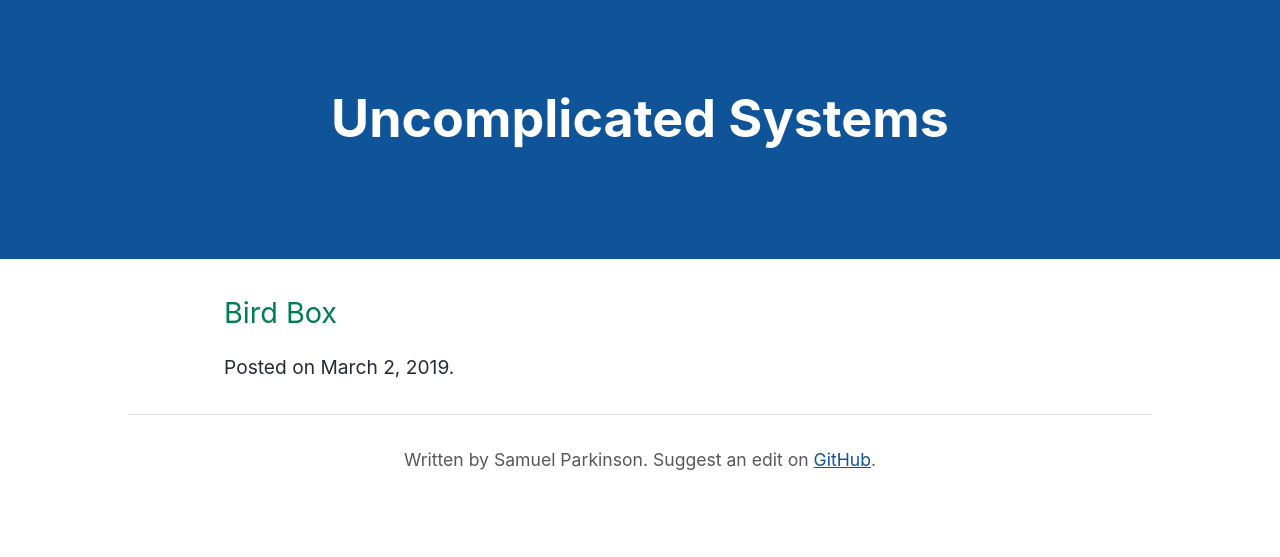
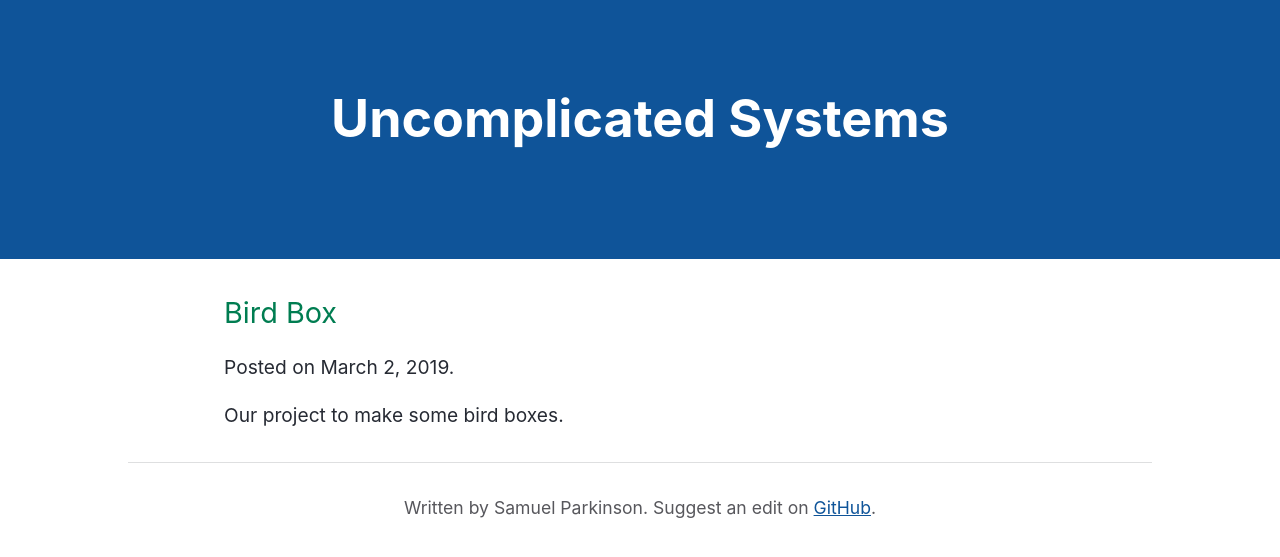
Before and after one commit to sjparkinson/uncomplicated.systems, a Jekyll site: the page built from _posts/2019-03-02-bird-box.md, in a window 1280 px wide. Shown: the top 557 px of the page. Built offline with Jekyll 4.4.1, drawn with Linux system fonts in a browser that asks for light colours; our own code applies the rules of GitHub Pages for plain Markdown files; the repository's description, which GitHub fills in, is left out.

Commit message:
_posts/2019-03-02-bird-box.md updated from https://stackedit.io/

```diff
--- a/_posts/2019-03-02-bird-box.md
+++ b/_posts/2019-03-02-bird-box.md
@@ -2,3 +2,5 @@
 
 
 ---
+
+<p>Our project to make some bird boxes.</p>
```
